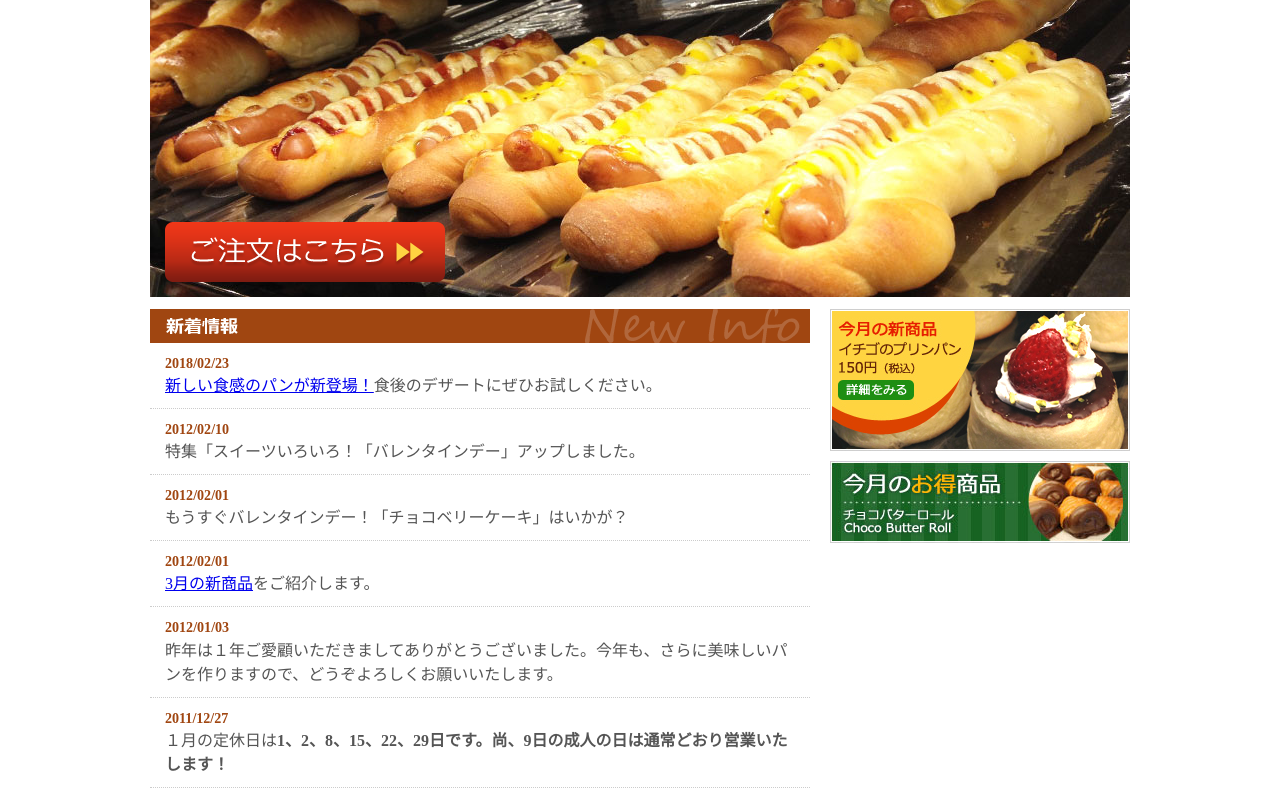
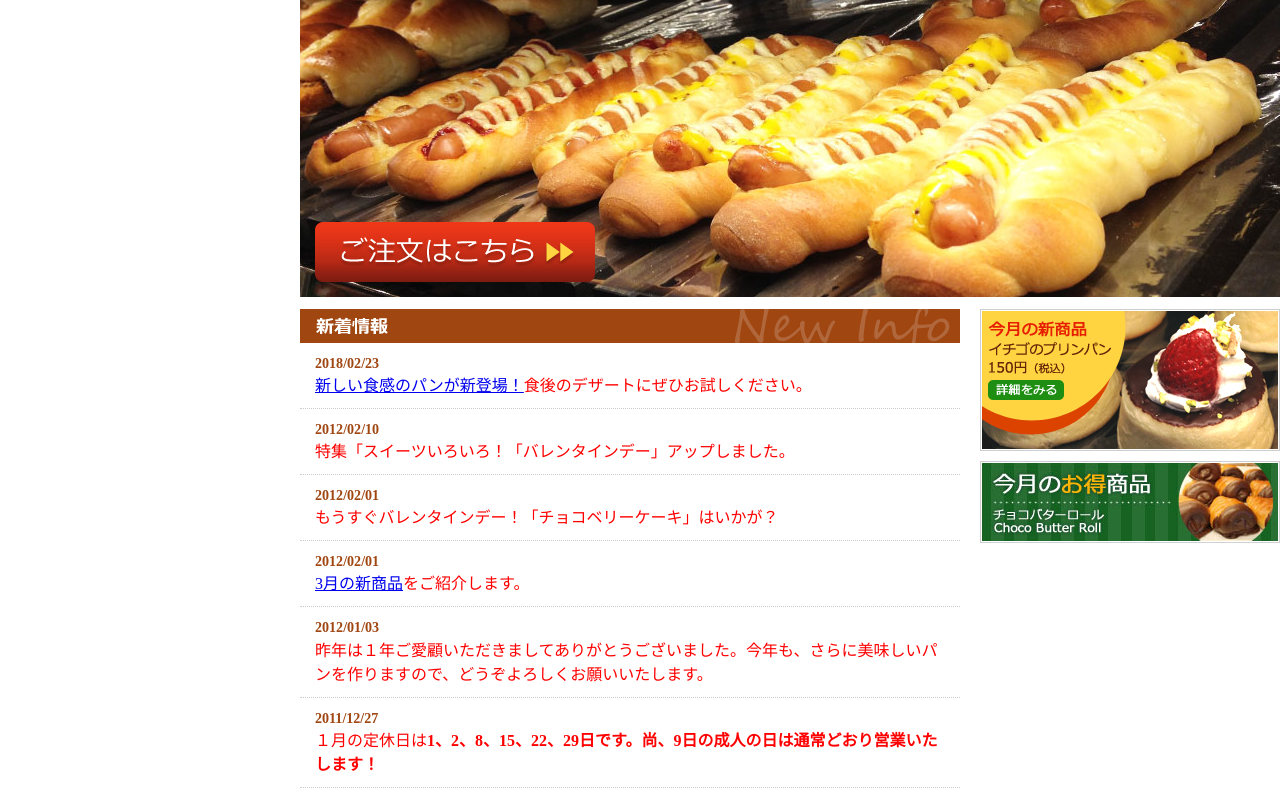
Before and after one commit to sumikoshimizu/bakery, a plain HTML site: page index.html in a window 1280 px wide. Shown: the part 137-932 px from the top of the page. Drawn offline with Linux system fonts and the light colour scheme.

Commit message:
文字の色を修正

```diff
--- a/css/common.css
+++ b/css/common.css
@@ -9,10 +9,10 @@ dl, dt, dd, ul, li, form, table, tr, th, td {
 }
 body {
 	font-size: 100%;
-	color: #555555;
+	color: #f00;
 }
 #container {
-	width: 980px;
+	width: 680px;
 	margin: 0px auto;
 }
 #header h1 , #header p{
```
